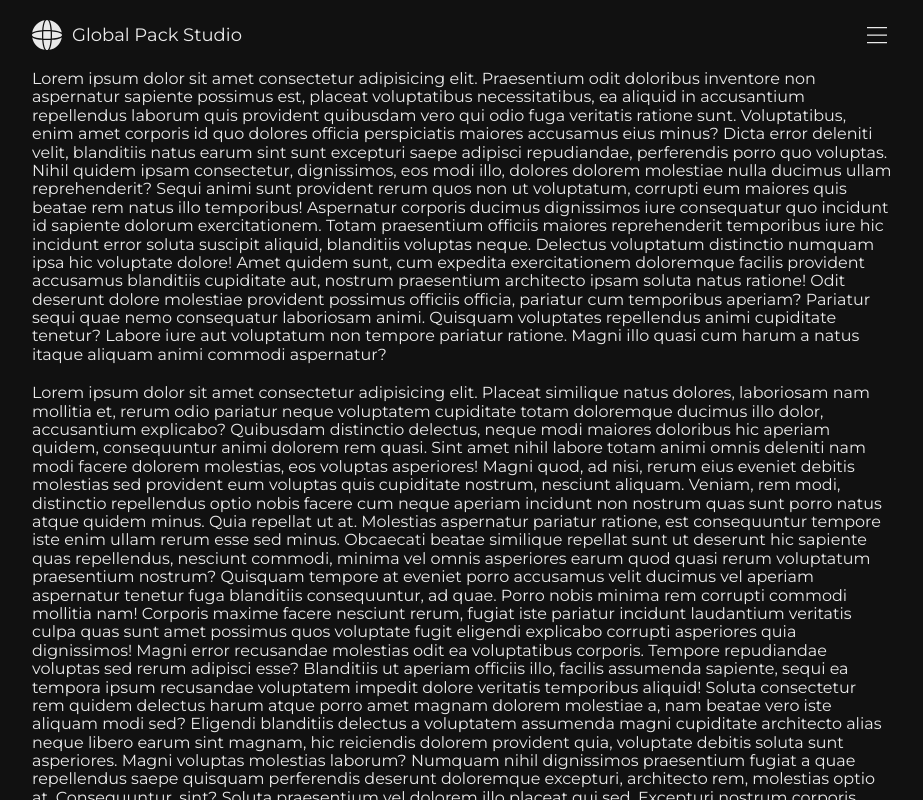
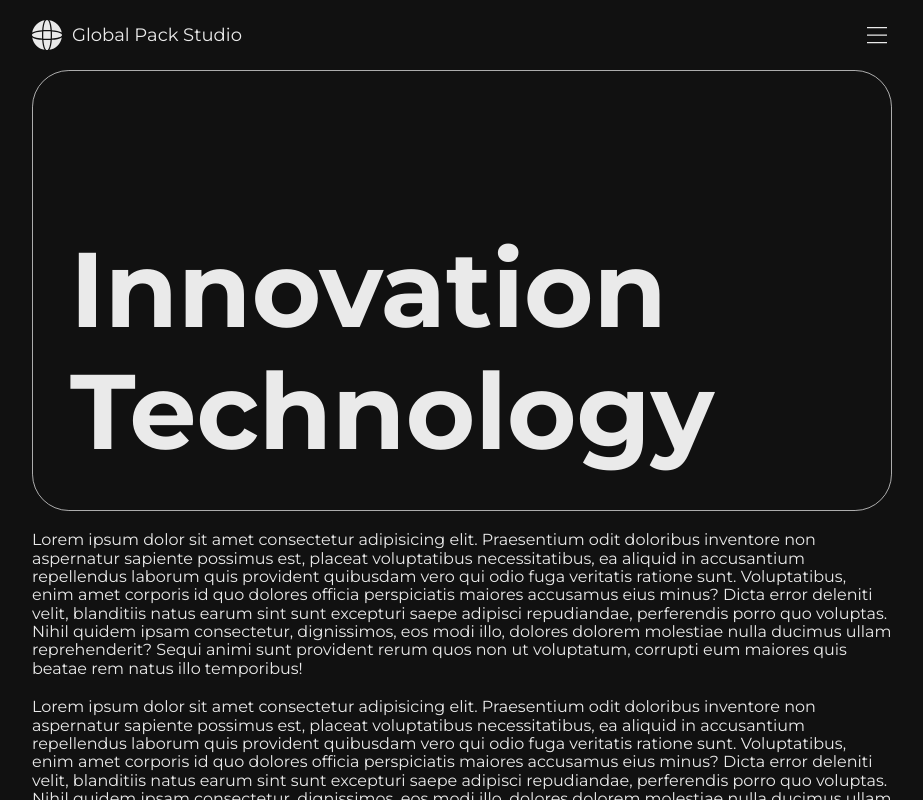
Before and after one commit to KonstantinSimusev/global-pack-studio, a React (Vite) app in the folder frontend/: page / in a window 1280 px wide. Shown: the top 800 px of the page, without its empty margins (178-1101 px from the left). Built offline with nearby package versions, Linux system fonts and the light colour scheme.

Commit message:
Add cover

```diff
--- a/frontend/src/components/app/app.tsx
+++ b/frontend/src/components/app/app.tsx
@@ -4,6 +4,8 @@ import clsx from 'clsx';
 // import { useEffect, useState } from 'react';
 
 import { Header } from '../header/header';
+import { Cover } from '../cover/cover';
+
 import { useTheme } from '../../hooks/useTheme';
 
 // const initialData = {
@@ -19,6 +21,21 @@ const App = () => {
     <>
       <div className={clsx(styles.container, theme)}>
         <Header />
+        <Cover />
+        <div>
+          Lorem ipsum dolor sit amet consectetur adipisicing elit. Praesentium
+          odit doloribus inventore non aspernatur sapiente possimus est, placeat
+          voluptatibus necessitatibus, ea aliquid in accusantium repellendus
+          laborum quis provident quibusdam vero qui odio fuga veritatis ratione
+          sunt. Voluptatibus, enim amet corporis id quo dolores officia
+          perspiciatis maiores accusamus eius minus? Dicta error deleniti velit,
+          blanditiis natus earum sint sunt excepturi saepe adipisci repudiandae,
+          perferendis porro quo voluptas. Nihil quidem ipsam consectetur,
+          dignissimos, eos modi illo, dolores dolorem molestiae nulla ducimus
+          ullam reprehenderit? Sequi animi sunt provident rerum quos non ut
+          voluptatum, corrupti eum maiores quis beatae rem natus illo
+          temporibus!
+        </div>
         <div>
           Lorem ipsum dolor sit amet consectetur adipisicing elit. Praesentium
           odit doloribus inventore non aspernatur sapiente possimus est, placeat
@@ -45,123 +62,6 @@ const App = () => {
           tempore pariatur ratione. Magni illo quasi cum harum a natus itaque
           aliquam animi commodi aspernatur?
         </div>
-        <div>
-          Lorem ipsum dolor sit amet consectetur adipisicing elit. Placeat
-          similique natus dolores, laboriosam nam mollitia et, rerum odio
-          pariatur neque voluptatem cupiditate totam doloremque ducimus illo
-          dolor, accusantium explicabo? Quibusdam distinctio delectus, neque
-          modi maiores doloribus hic aperiam quidem, consequuntur animi dolorem
-          rem quasi. Sint amet nihil labore totam animi omnis deleniti nam modi
-          facere dolorem molestias, eos voluptas asperiores! Magni quod, ad
-          nisi, rerum eius eveniet debitis molestias sed provident eum voluptas
-          quis cupiditate nostrum, nesciunt aliquam. Veniam, rem modi,
-          distinctio repellendus optio nobis facere cum neque aperiam incidunt
-          non nostrum quas sunt porro natus atque quidem minus. Quia repellat ut
-          at. Molestias aspernatur pariatur ratione, est consequuntur tempore
-          iste enim ullam rerum esse sed minus. Obcaecati beatae similique
-          repellat sunt ut deserunt hic sapiente quas repellendus, nesciunt
-          commodi, minima vel omnis asperiores earum quod quasi rerum voluptatum
-          praesentium nostrum? Quisquam tempore at eveniet porro accusamus velit
-          ducimus vel aperiam aspernatur tenetur fuga blanditiis consequuntur,
-          ad quae. Porro nobis minima rem corrupti commodi mollitia nam!
-          Corporis maxime facere nesciunt rerum, fugiat iste pariatur incidunt
-          laudantium veritatis culpa quas sunt amet possimus quos voluptate
-          fugit eligendi explicabo corrupti asperiores quia dignissimos! Magni
-          error recusandae molestias odit ea voluptatibus corporis. Tempore
-          repudiandae voluptas sed rerum adipisci esse? Blanditiis ut aperiam
-          officiis illo, facilis assumenda sapiente, sequi ea tempora ipsum
-          recusandae voluptatem impedit dolore veritatis temporibus aliquid!
-          Soluta consectetur rem quidem delectus harum atque porro amet magnam
-          dolorem molestiae a, nam beatae vero iste aliquam modi sed? Eligendi
-          blanditiis delectus a voluptatem assumenda magni cupiditate architecto
-          alias neque libero earum sint magnam, hic reiciendis dolorem provident
-          quia, voluptate debitis soluta sunt asperiores. Magni voluptas
-          molestias laborum? Numquam nihil dignissimos praesentium fugiat a quae
-          repellendus saepe quisquam perferendis deserunt doloremque excepturi,
-          architecto rem, molestias optio at. Consequuntur, sint? Soluta
-          praesentium vel dolorem illo placeat qui sed. Excepturi nostrum
-          corporis animi voluptas, alias recusandae, explicabo laboriosam
-          architecto fugiat, debitis doloremque aliquid at voluptate. Fugit
-          possimus rem nesciunt similique placeat. Maxime dicta placeat
-          reiciendis illum recusandae, eum nihil laborum culpa a nostrum
-          suscipit deleniti totam molestiae ut similique et modi sapiente
-          provident? Aspernatur sequi odio, ab voluptas perferendis cumque minus
-          numquam! Quibusdam quo vitae cumque quis consequuntur quam facere
-          molestiae. Ab ratione praesentium sequi reiciendis. Explicabo, aliquam
-          est blanditiis nobis dignissimos, nulla exercitationem aperiam
-          nesciunt architecto non tempore libero molestiae. Assumenda quaerat
-          dignissimos veniam earum praesentium provident laboriosam quidem. Iure
-          nostrum aspernatur aut omnis necessitatibus natus exercitationem nulla
-          quam tempora doloremque alias animi, illo sit quis nisi minus expedita
-          consequatur hic voluptate eum explicabo sapiente officiis. Sint
-          obcaecati blanditiis, reiciendis, dolor rem amet ad a, alias odio
-          officiis eveniet. Minus voluptatem nobis delectus autem, tempore
-          error. Tempora saepe sed laboriosam ducimus qui harum, cumque
-          veritatis modi perspiciatis, minima nobis illo placeat. Est
-          blanditiis, quos eius numquam voluptates alias quo itaque eligendi in
-          sint fugit animi dolorum harum perspiciatis quidem neque, officia
-          explicabo saepe ratione reprehenderit sapiente, fuga eveniet
-          voluptate. Iusto explicabo non, voluptates debitis pariatur quas
-          numquam nostrum velit veritatis libero dolorum laborum excepturi
-          doloribus. Ad recusandae possimus harum expedita facilis inventore ut
-          similique dolores, iste deserunt beatae est ea velit ducimus tempora
-          sed? Quas, ex harum optio neque dolore ducimus. Facere id consectetur
-          ab totam. Iure fugiat sint consequuntur quidem culpa consectetur
-          excepturi? Mollitia tenetur ratione officia accusamus magni doloribus
-          hic quos dolore ad corporis laudantium fugiat odit quaerat, corrupti
-          et voluptas? Magni iste modi veritatis animi repudiandae placeat
-          exercitationem earum, consectetur tempore fugit blanditiis a,
-          similique numquam ratione autem laborum laudantium officia nulla illum
-          eum pariatur libero. Quisquam, cumque explicabo? Cum iste delectus
-          neque tempore dignissimos soluta. Dolorum necessitatibus hic dicta
-          ullam? Architecto neque obcaecati facere aspernatur iste, animi
-          laboriosam! Excepturi reprehenderit iste incidunt corrupti numquam
-          itaque optio assumenda sequi eos deleniti, sed, voluptates ducimus
-          expedita praesentium temporibus. Sapiente iste exercitationem
-          voluptatibus molestias quasi ex perspiciatis consectetur ad officiis
-          nam. Dolor officiis fugit quod nihil tempore soluta hic alias vitae
-          illum sapiente dignissimos non error eius, ex inventore. Sequi
-          perferendis placeat error ab molestias voluptatem obcaecati nostrum
-          odio vero deserunt et rerum, quos voluptas? Illum eos animi beatae
-          nostrum illo magnam dolore, aut harum corrupti ducimus repudiandae
-          quod? Ea incidunt voluptatem officia possimus minus animi dolores
-          accusamus, eaque obcaecati dignissimos quas sequi esse magnam
-          reiciendis velit iusto, eligendi architecto consequuntur unde,
-          provident saepe? Et, exercitationem quas vero vitae ea ex officia
-          voluptas maxime quaerat deleniti nihil incidunt, doloribus aliquid
-          perferendis excepturi distinctio blanditiis dignissimos obcaecati.
-          Sapiente ipsum unde possimus fuga alias! Possimus minima
-          exercitationem veritatis tempora consectetur dolorum id sint. Enim
-          eligendi eius hic maiores labore, molestiae dolore, eveniet voluptatem
-          dicta ipsa tenetur at maxime? Dignissimos repudiandae provident modi
-          dolorum ullam autem minima odit, nam, quibusdam ab necessitatibus
-          eligendi facere! Repellat consectetur quaerat itaque et reiciendis
-          quas delectus nisi vitae, ex alias facere eveniet molestiae
-          consequatur odit porro enim nam saepe veniam vel beatae. Suscipit
-          dolorem nulla cum eum vero dicta nobis. Beatae quia quisquam dicta id
-          illum! Quia facere obcaecati consectetur ullam, commodi ea earum
-          molestias numquam magni officiis reiciendis ex beatae nisi debitis
-          dolor assumenda non, cupiditate aspernatur at voluptate amet inventore
-          rerum? Ab nihil dicta inventore perspiciatis facere itaque accusamus
-          eum fuga excepturi! Saepe, culpa aspernatur ipsa modi eum provident
-          corrupti dicta fugit vero amet natus labore porro laborum ut nam
-          ducimus. Illo laboriosam inventore ex, maxime, beatae quod minus
-          earum, perferendis quasi voluptas quos impedit hic eveniet dolores
-          repellat corrupti architecto non dolor perspiciatis. Aperiam, ad
-          tenetur architecto repellat consequatur, non deserunt optio,
-          voluptatem dolor adipisci sed dolorem cumque! Assumenda repellendus
-          excepturi fugit, minus consequuntur error aspernatur voluptatum nihil
-          magnam temporibus provident sint soluta omnis minima perferendis.
-          Quaerat eos, dolore explicabo expedita provident eius nihil! Atque,
-          placeat culpa ipsum deleniti accusantium in laborum nesciunt quae
-          suscipit officiis dolor id dolorem et iure. Inventore distinctio
-          debitis iusto unde quaerat sunt, veritatis blanditiis, aliquid aliquam
-          molestiae minus odio sapiente exercitationem commodi accusantium.
-          Minus sapiente odio optio consequatur. Quia explicabo, suscipit sunt
-          obcaecati ipsum consectetur odit deserunt ut eveniet accusamus
-          architecto facilis recusandae earum quae distinctio enim ipsa
-          assumenda nostrum ad rem!
-        </div>
         {/* <Cover {...initialData} /> */}
       </div>
     </>
--- /dev/null
+++ b/frontend/src/components/cover/cover.module.css
@@ -0,0 +1,20 @@
+.container {
+  display: flex;
+  align-items: end;
+  padding: clamp(1.25rem, 0.8979rem + 1.7606vw, 2.5rem);
+  height: clamp(7.5rem, 0.8099rem + 33.4507vw, 31.25rem);
+  background: linear-gradient(rgba(0, 0, 0, 0.6)),
+    url('../../assets/technology.jpg');
+  background-size: cover;
+  background-position: center;
+  background-repeat: no-repeat;
+  border-radius: clamp(1.25rem, 0.8979rem + 1.7606vw, 2.5rem);
+  border: 1px solid var(--color-cover);
+}
+
+.title {
+  display: flex;
+  flex-direction: column;
+  font-size: clamp(1.875rem, 0.2905rem + 7.9225vw, 7.5rem);
+  color: var(--white);
+}
--- /dev/null
+++ b/frontend/src/components/cover/cover.tsx
@@ -0,0 +1,12 @@
+import styles from './cover.module.css';
+
+export const Cover = () => {
+  return (
+    <div className={styles.container}>
+      <h2 className={styles.title}>
+        <span>Innovation</span>
+        <span>Technology</span>
+      </h2>
+    </div>
+  );
+}
--- a/frontend/src/components/switch/switch.module.css
+++ b/frontend/src/components/switch/switch.module.css
@@ -1,7 +1,6 @@
 .container {
   display: flex;
   align-items: center;
-  justify-content: start;
 }
 
 .text {
--- a/frontend/src/css/themes.css
+++ b/frontend/src/css/themes.css
@@ -3,6 +3,8 @@
 .theme-light {
   --color-default: var(--black, #111);
   --color-icon: var(--black, #111);
+  --color-close: var(--grey-tint-2, #7b7b7b);
+  --color-cover: var(--grey, #adadad);
 
   --bg-color-default: var(--white, #eaeaea);
   --bg-color-theme: var(--grey-tint-1, #dbdbdb);
@@ -12,6 +14,8 @@
 .theme-dark {
   --color-default: var(--white, #eaeaea);
   --color-icon: var(--white, #eaeaea);
+  --color-close: var(--grey, #adadad);
+  --color-cover: var(--grey, #adadad);
 
   --bg-color-default: var(--black, #111);
   --bg-color-theme: var(--black-tint-1, #252525);
--- a/frontend/src/css/variables.css
+++ b/frontend/src/css/variables.css
@@ -1,20 +1,20 @@
 /* Значения переменных в исходном состоянии */
 
 :root {
+  /* Цвета */
   --white: #eaeaea;
-
   --green: #2e8b57;
-
   --grey: #adadad;
   --grey-tint-1: #dbdbdb;
-  --grey-tint-2: #7a7a7a;
-
+  --grey-tint-2: #7b7b7b;
   --black: #111;
   --black-tint-1: #252525;
-  --black-tint-2: #333;
 
+  /* Цвета в приложении */
   --color-default: var(--white, #eaeaea);
   --color-icon: var(--white, #eaeaea);
+  --color-close: var(--grey, #adadad);
+  --color-cover: var(--grey, #adadad);
 
   --bg-color-default: var(--black, #111);
   --bg-color-theme: var(--black-tint-1, #252525);
```
Also changed, not shown: frontend/src/components/header/header.module.css (+3 -6 lines), frontend/src/components/header/header.tsx (+4 -3 lines), frontend/src/components/icons/close/close.module.css (+4 -4 lines), frontend/src/components/menu/menu.module.css (+10 -6 lines), frontend/src/components/modal/modal.tsx (+2 -7 lines), frontend/src/components/overlay/overlay.tsx (+2 -7 lines), 1 other file (tests, documents, lock files or other folders).
